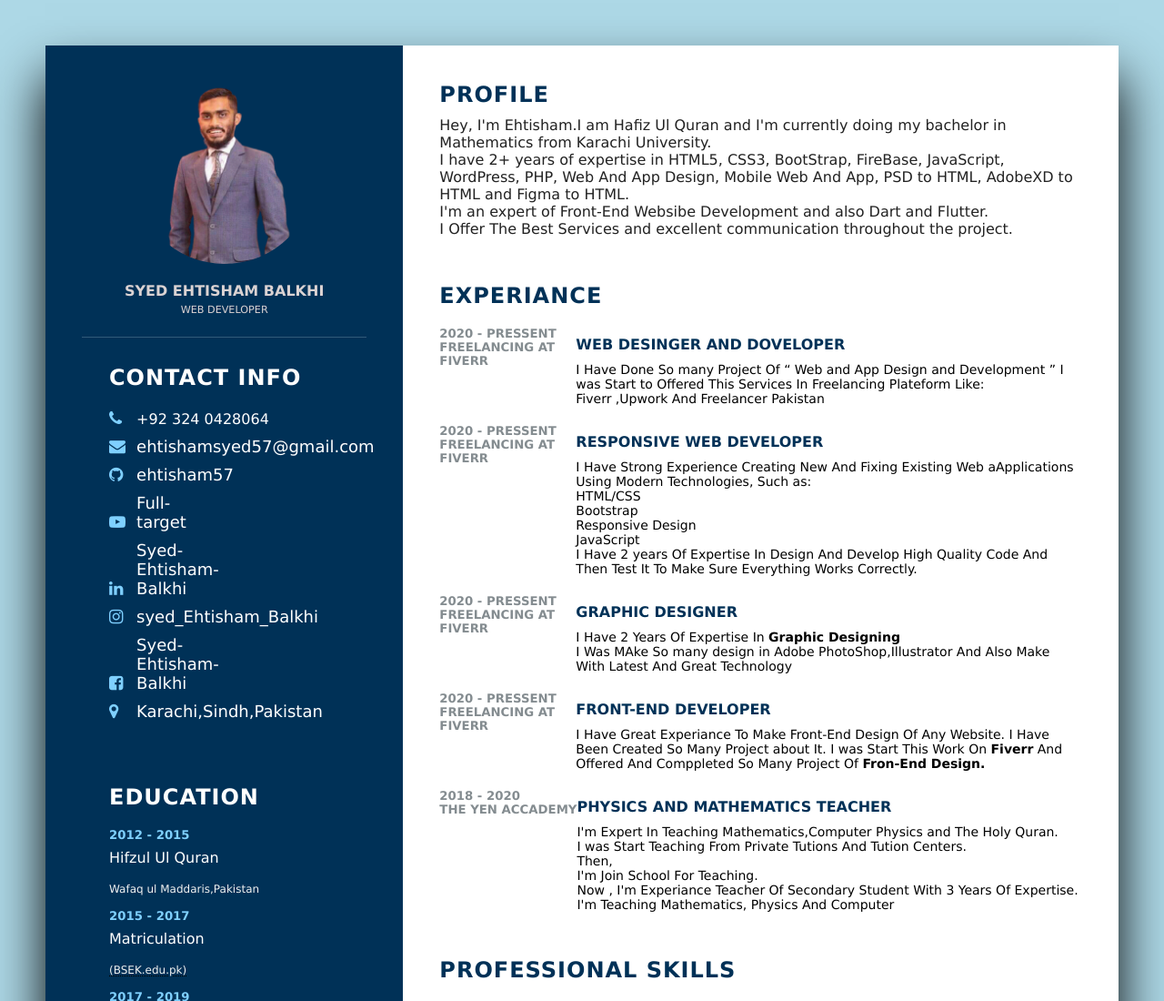
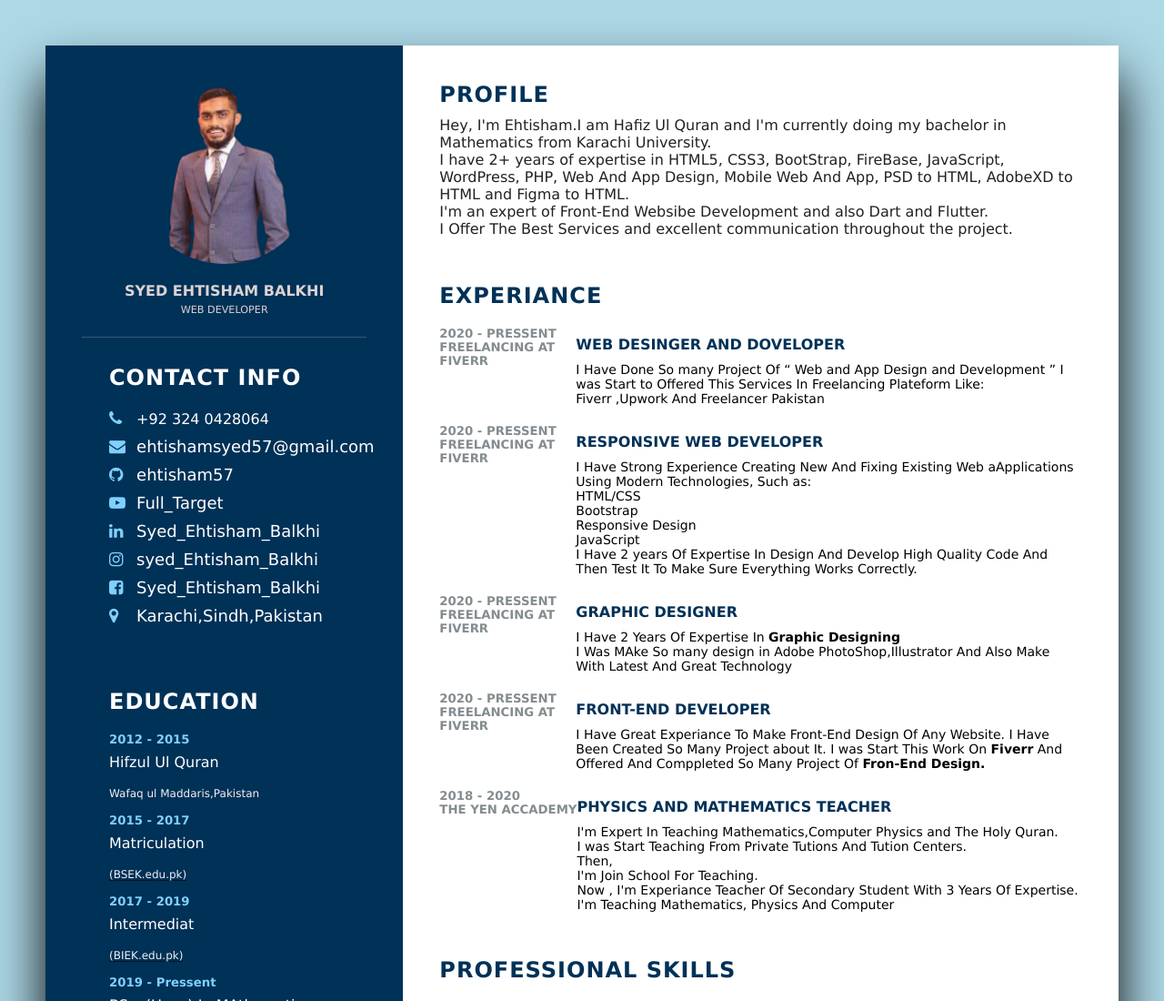
Before and after one commit to ehtisham57/syed-ehtisham-cv, a plain HTML site: page index.html in a window 1280 px wide. Shown: the top 1100 px of the page at 91% size. Drawn offline with Linux system fonts and the light colour scheme.

Commit message:
Update index.html

```diff
--- a/index.html
+++ b/index.html
@@ -47,13 +47,13 @@
                         <span class="icon"><a href="https://www.youtube.com/channel/UCuGhd3WYznUCn7c8KiEnetQ"
                                 target="blanks"><i class="fa fa-youtube-play"></i></a></span>
                         <span class="text"><a href="https://www.youtube.com/channel/UCuGhd3WYznUCn7c8KiEnetQ"
-                            target="blanks">Full-target</a></span>
+                            target="blanks">Full_Target</a></span>
                     </li>
                     <li>
                         <span class="icon"><a href="https://www.linkedin.com/in/syed-ehtisham-balkhi-1ba991211/"
                                 target="blanks"><i class="fa fa-linkedin"></i></a></span>
                         <span class="text"><a href="https://www.linkedin.com/in/syed-ehtisham-balkhi-1ba991211/"
-                            target="blanks">Syed-Ehtisham-Balkhi</a></span>
+                            target="blanks">Syed_Ehtisham_Balkhi</a></span>
                     </li>
                     <li>
                         <span class="icon"><a href="https://www.instagram.com/syed_ehtisham_balkhi/" target="blanks"><i
@@ -63,7 +63,7 @@
                     <li>
                         <span class="icon"><a href="https://www.facebook.com/syed.ehtisham.9803" target="blanks"><i
                                     class="fa fa-facebook-square"></i></a></span>
-                        <span class="text"><a href="https://www.facebook.com/syed.ehtisham.9803" target="blanks">Syed-Ehtisham-Balkhi</a></span>
+                        <span class="text"><a href="https://www.facebook.com/syed.ehtisham.9803" target="blanks">Syed_Ehtisham_Balkhi</a></span>
                     </li>
                     <li>
                         <span class="icon"><a
```
